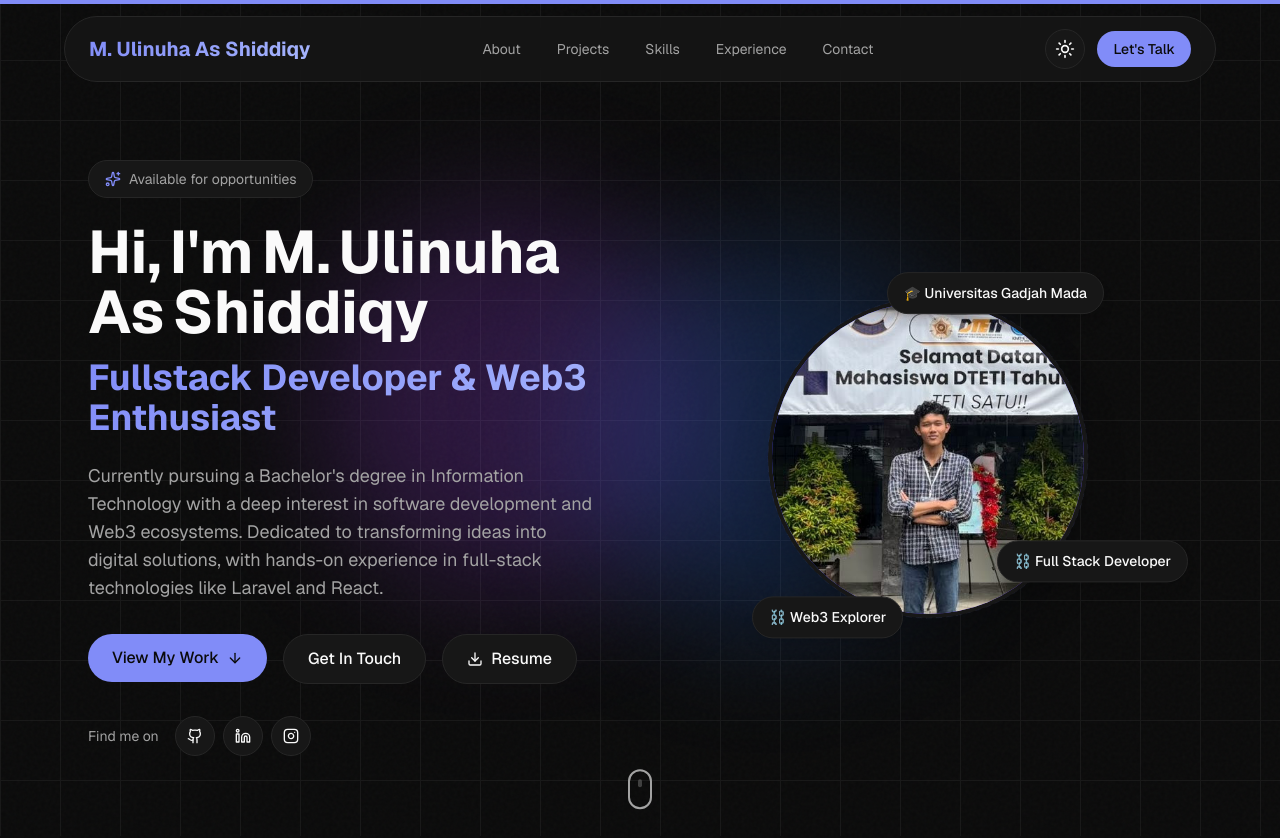
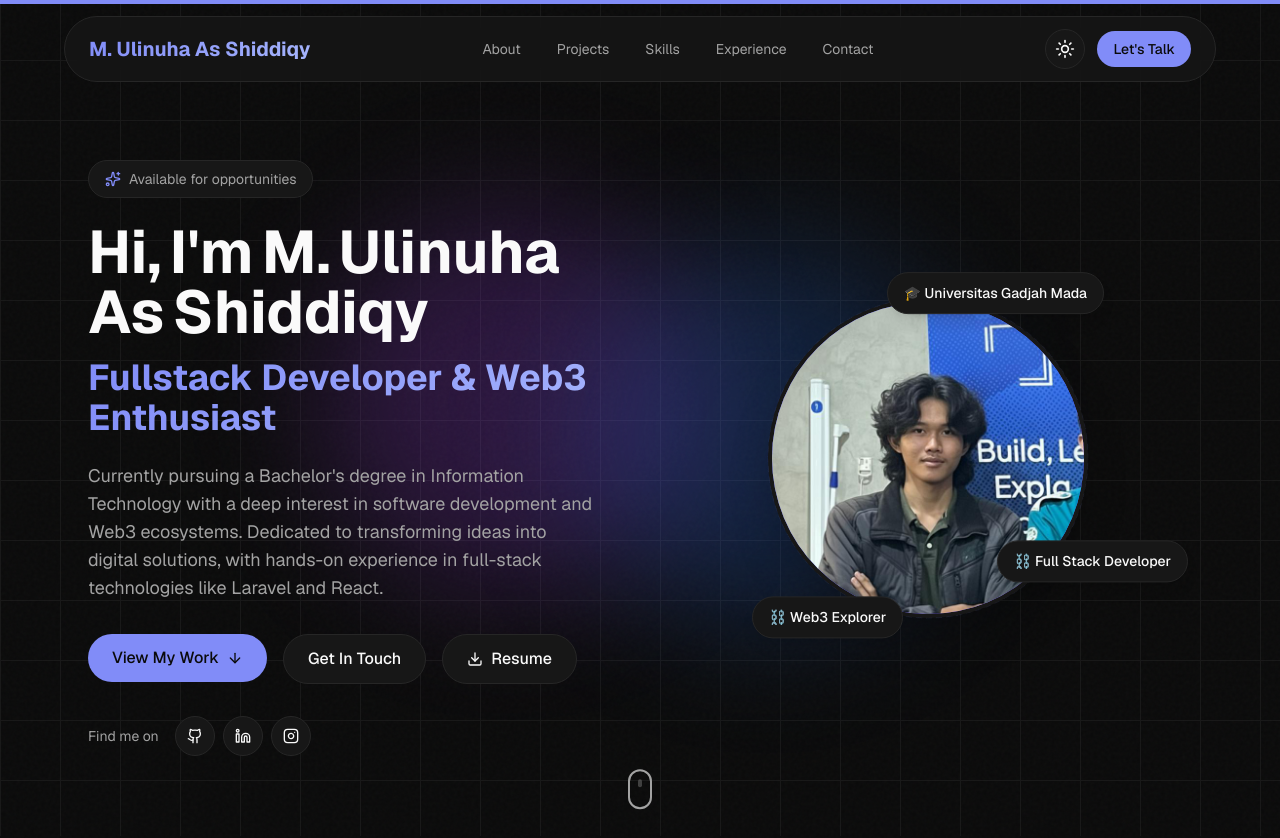
Before and after one commit to Lin1er/portofolio-2.0, a Next.js app: page / in a window 1280 px wide. Shown: the top 838 px of the page. Built offline with nearby package versions, Linux system fonts and the light colour scheme.

Commit message:
add new image for hero section

```diff
--- a/components/sections/hero.tsx
+++ b/components/sections/hero.tsx
@@ -166,7 +166,7 @@ export function HeroSection() {
                   {/* <span className="text-6xl">👨‍💻</span> */}
                 </div>
                 <Image
-                  src="/assets/hero.png"
+                  src="/assets/herog.jpg"
                   alt={personalInfo.name}
                   fill
                   className="object-cover"
--- a/data/projects.ts
+++ b/data/projects.ts
@@ -50,6 +50,7 @@ export const projects: Project[] = [
       "viem",
     ],
     github: "https://github.com/Lin1er/RoastWager",
+    live: "https://roast-wager.vercel.app",
     featured: true,
     status: "completed",
     category: "web3",
```
Also changed, not shown: public/assets/WhatsApp Image 2026-04-24 at 20.26.10.jpeg (added), public/assets/herog.jpg (added).
